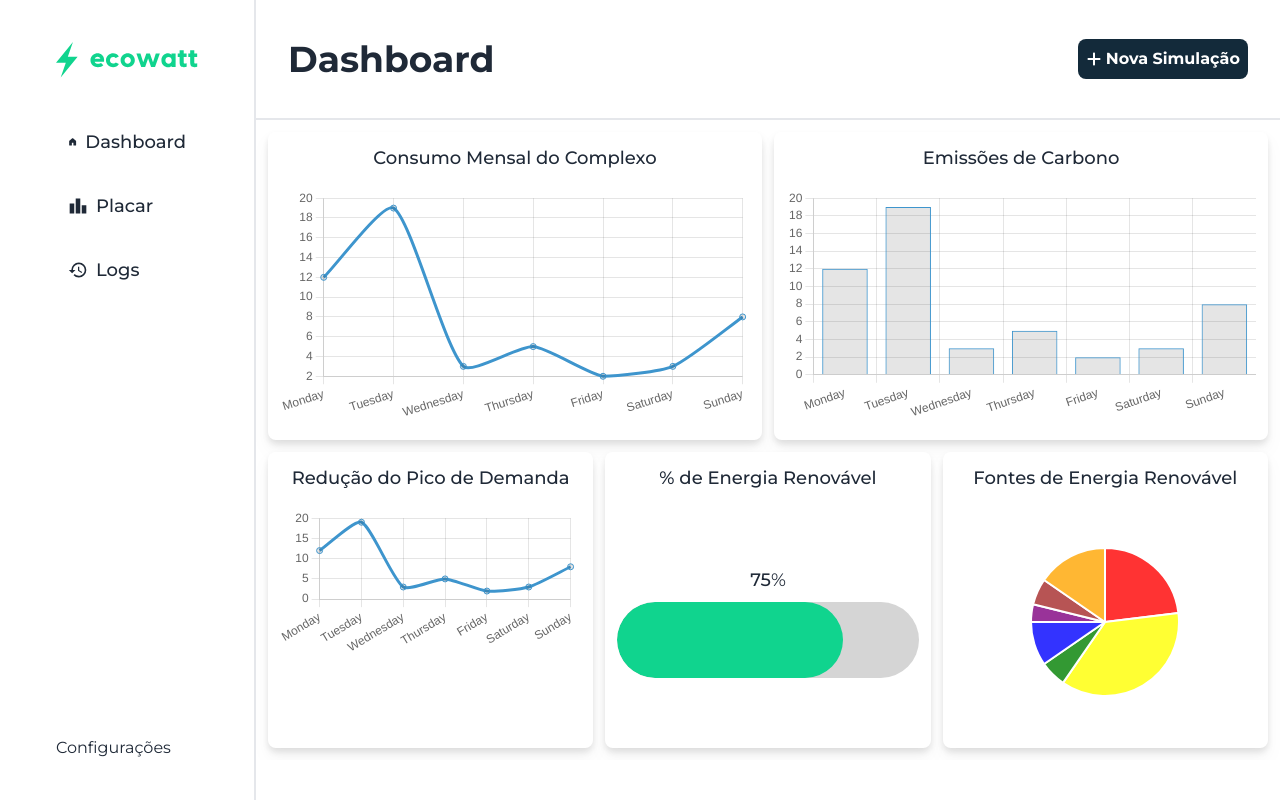
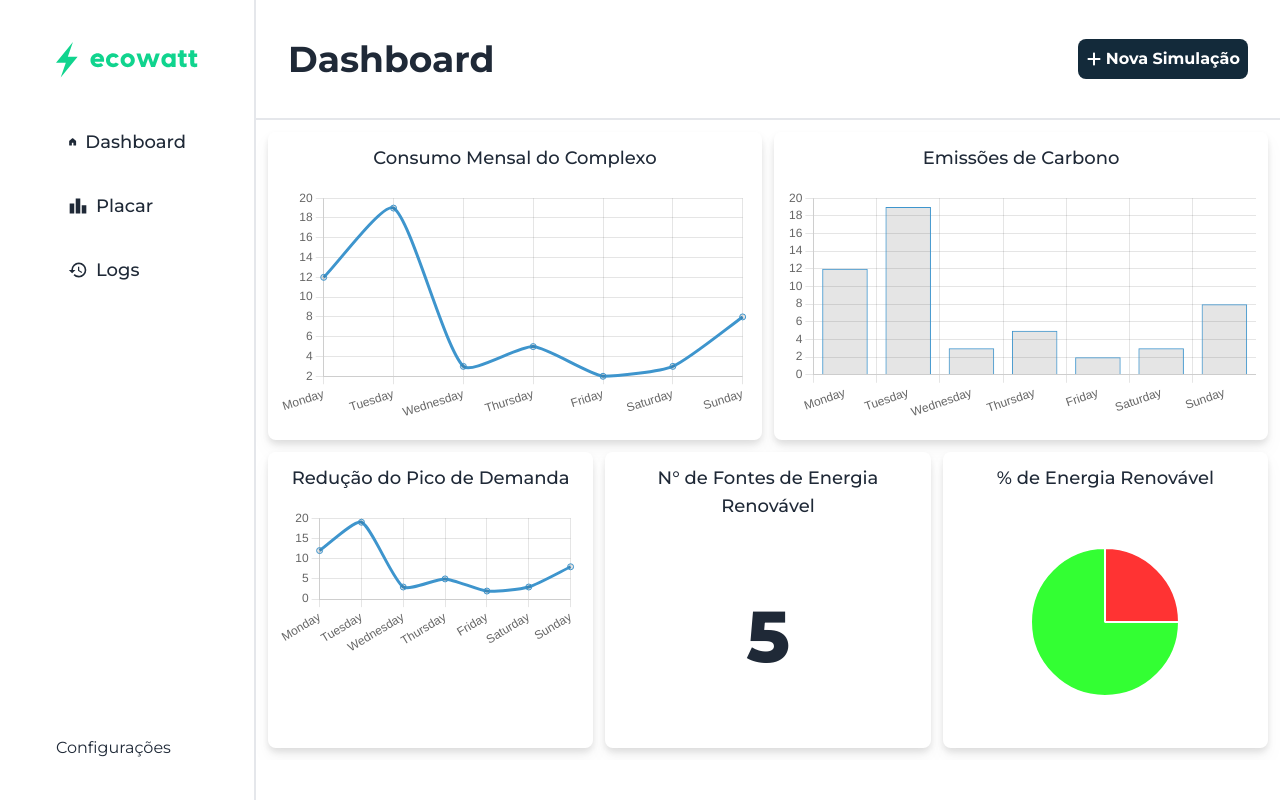
Before and after one commit to acpagani/EcoWatt, a React (Vite) app: page /service in a window 1280 px wide. Built offline with nearby package versions, Linux system fonts and the light colour scheme.

Commit message:
feat - Logs Details Page

```diff
--- a/package.json
+++ b/package.json
@@ -18,6 +18,7 @@
     "react-chartjs-2": "^5.2.0",
     "react-dom": "^18.3.1",
     "react-icons": "^5.3.0",
+    "react-markdown": "^9.0.1",
     "react-number-format": "^5.4.2",
     "react-router-dom": "^6.28.0"
   },
--- a/src/main.jsx
+++ b/src/main.jsx
@@ -10,6 +10,7 @@ import Dashboard from './pages/Platform/pages/Dashboard/index.jsx'
 import LogsHistory from './pages/Platform/pages/LogsHistory/index.jsx'
 import PageNotFound from './pages/PageNotFound/index.jsx'
 import Leaderboard from './pages/Platform/pages/LeaderBoard/index.jsx'
+import LogDetails from './pages/Platform/pages/LogDetails/index.jsx'
 
 const router = createBrowserRouter([
   {
@@ -25,7 +26,8 @@ const router = createBrowserRouter([
           {index: true, element: <Dashboard/>},
           {path: 'dashboard', element: <Dashboard/>},
           {path: 'leaderboard', element: <Leaderboard/>},
-          {path: 'logs', element: <LogsHistory/>}
+          {path: 'logs', element: <LogsHistory/>},
+          {path: 'logs/:id', element: <LogDetails/>},
         ]
       },
       {path: '*', element: <PageNotFound/>}
--- a/src/pages/Platform/pages/Dashboard/components/Charts/data/FakePieData.jsx
+++ b/src/pages/Platform/pages/Dashboard/components/Charts/data/FakePieData.jsx
@@ -1,25 +1,15 @@
 export const pieChartData = {
   labels: [
-    "Eolica",
-    "Hidreletrica",
-    "Solar",
-    "Termo",
-    "Nuclear",
-    "Gravitacional",
-    "Gás Natural",
+    "Não Renovável",
+    "Renovável",
   ],
   datasets: [
     {
       label: "Fontes de Energia",
-      data: [12, 19, 3, 5, 2, 3, 8],
+      data: [25, 75],
       backgroundColor: [
         "rgba(255, 0, 0, 0.8)",
-        "rgba(255, 255, 0, 0.8)",
-        "rgba(0, 128, 0, 0.8)",
-        "rgba(0, 0, 255, 0.8)",
-        "rgba(128, 0, 128, 0.8)",
-        "rgba(165, 42, 42, 0.8)",
-        "rgba(255, 165, 0, 0.8)",
+        "rgba(0, 255, 0, 0.8)",
       ],
       hoverOffset: 4,
     },
--- a/src/pages/Platform/pages/Dashboard/index.jsx
+++ b/src/pages/Platform/pages/Dashboard/index.jsx
@@ -1,4 +1,3 @@
-import { motion } from "motion/react";
 import OutletMain from "../../components/OutletMain";
 import ChartCard from "./components/ChartCard";
 import BarChart from "./components/Charts/Bar";
@@ -9,7 +8,9 @@ import { lineChartData } from "./components/Charts/data/FakeLineData";
 import { pieChartData } from "./components/Charts/data/FakePieData";
 
 export default function Dashboard() {
-  const fakeProgressData = 75;
+
+  const fakeNumberSource = 5;
+
 
   return (
     <>
@@ -27,27 +28,14 @@ export default function Dashboard() {
             <ChartCard label="Redução do Pico de Demanda">
               <LineChart data={lineChartData} />
             </ChartCard>
-            <ChartCard label="% de Energia Renovável">
+            <ChartCard label="N° de Fontes de Energia Renovável">
               <div className="flex flex-col gap-2 h-full items-center justify-center">
-                <h3 className="text-lg">
-                  <span className="font-medium">{fakeProgressData}</span>%
-                </h3>
-                <div className="bg-eGray/20 basis-1/3 w-full rounded-full overflow-hidden">
-                  <motion.div
-                    className="h-full rounded-full bg-eGreen duration-300"
-                    initial="hidden"
-                    animate="visible"
-                    variants={{
-                      hidden: { width: 0 },
-                      visible: { width: `${fakeProgressData}%` },
-                    }}
-                  >
-                    &nbsp;
-                  </motion.div>
+                <div className="stat text-center">
+                  <div className="stat-value text-7xl">{fakeNumberSource}</div>
                 </div>
               </div>
             </ChartCard>
-            <ChartCard label="Fontes de Energia Renovável" isLast>
+            <ChartCard label="% de Energia Renovável" isLast>
               <div className="md:w-2/3 lg:w-1/2 mx-auto h-full flex items-center">
                 <PieChart data={pieChartData} />
               </div>
--- /dev/null
+++ b/src/pages/Platform/pages/LogDetails/index.jsx
@@ -0,0 +1,43 @@
+import { Link, useParams } from "react-router-dom";
+import OutletMain from "../../components/OutletMain";
+import logs from "../LogsHistory/data/mockedLogs.json";
+import Markdown from "react-markdown";
+import { MdOutlineKeyboardArrowLeft } from "react-icons/md";
+
+export default function LogDetails() {
+  const { id } = useParams();
+
+  const log = logs.find((log) => log.id === parseInt(id));
+
+  return (
+    <OutletMain title={`Detalhes do Log #${id}`}>
+      <div className="flex flex-col gap-1  px-10 py-8 h-full w-full overflow-y-scroll">
+        <Link
+          to={"/service/logs"}
+          className="hover:bg-gray-400/30 transition-all rounded-xl group flex items-center w-fit"
+        >
+          <MdOutlineKeyboardArrowLeft className="text-eGray text-4xl group-hover:-translate-x-2 transition-all" />
+        </Link>
+        <div className="flex flex-col gap-14 md:flex-row">
+          <div className="max-w-prose">
+            <p>
+              <Markdown>{log.efficiencyLog}</Markdown>
+            </p>
+          </div>
+          <ul className="flex flex-col gap-4">
+            <li>
+              <p>Pontuação:</p>{" "}
+              <span className="font-medium text-xl">{log.points}</span>
+            </li>
+            <li>
+              <p>Emitido em</p>{" "}
+              <span className="font-medium text-xl whitespace-nowrap">
+                {log.date}
+              </span>
+            </li>
+          </ul>
+        </div>
+      </div>
+    </OutletMain>
+  );
+}
--- /dev/null
+++ b/src/pages/Platform/pages/LogsHistory/components/LogCard.jsx
@@ -0,0 +1,12 @@
+import { Link } from "react-router-dom";
+
+export default function LogCard({ id, date }) {
+  return (
+    <Link to={`/service/logs/${id}`} className="flex flex-col gap-2 w-full p-3 bg-white rounded-md shadow-md">
+            <div className="flex justify-between">
+            <h3 className="text-2xl font-semibold">Log #{id}</h3>
+            <span className="text-lg text-gray-400">{date}</span>
+            </div>
+    </Link>
+  )
+}
--- a/src/pages/Platform/pages/LogsHistory/index.jsx
+++ b/src/pages/Platform/pages/LogsHistory/index.jsx
@@ -1,11 +1,20 @@
 import OutletMain from "../../components/OutletMain";
+import LogCard from "./components/LogCard";
+import logs from "./data/mockedLogs.json";
 
 export default function LogsHistory() {
   return (
-    <>
     <OutletMain title="Histórico de Logs">
-
+      <div className="flex flex-col items-start gap-4 px-10 py-8 w-full lg:w-2/3 mx-auto">
+        {
+          logs
+          .slice()
+          .reverse()
+          .map((log) => (
+            <LogCard key={log.id} id={log.id} date={log.date}/>
+          ))
+        }
+      </div>
     </OutletMain>
-    </>
-  )
+  );
 }
```
Also changed, not shown: src/pages/Platform/pages/LogsHistory/data/mockedLogs.json (added, +23 -0 lines), 1 other file (tests, documents, lock files or other folders).
